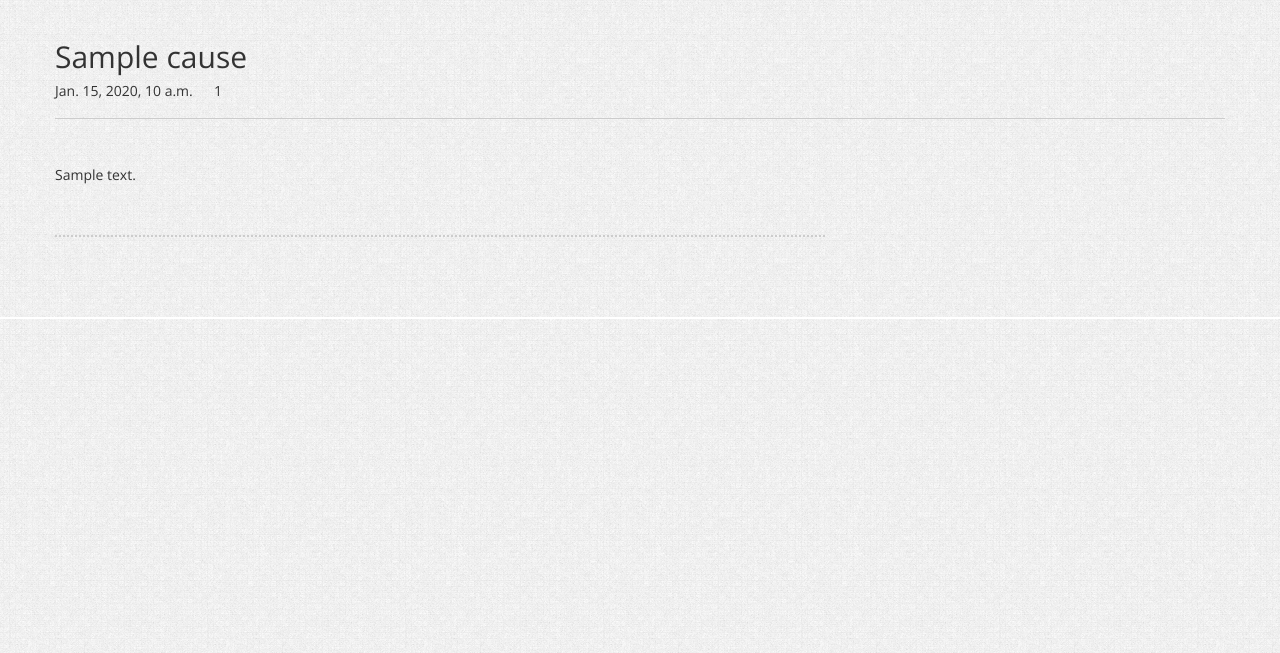
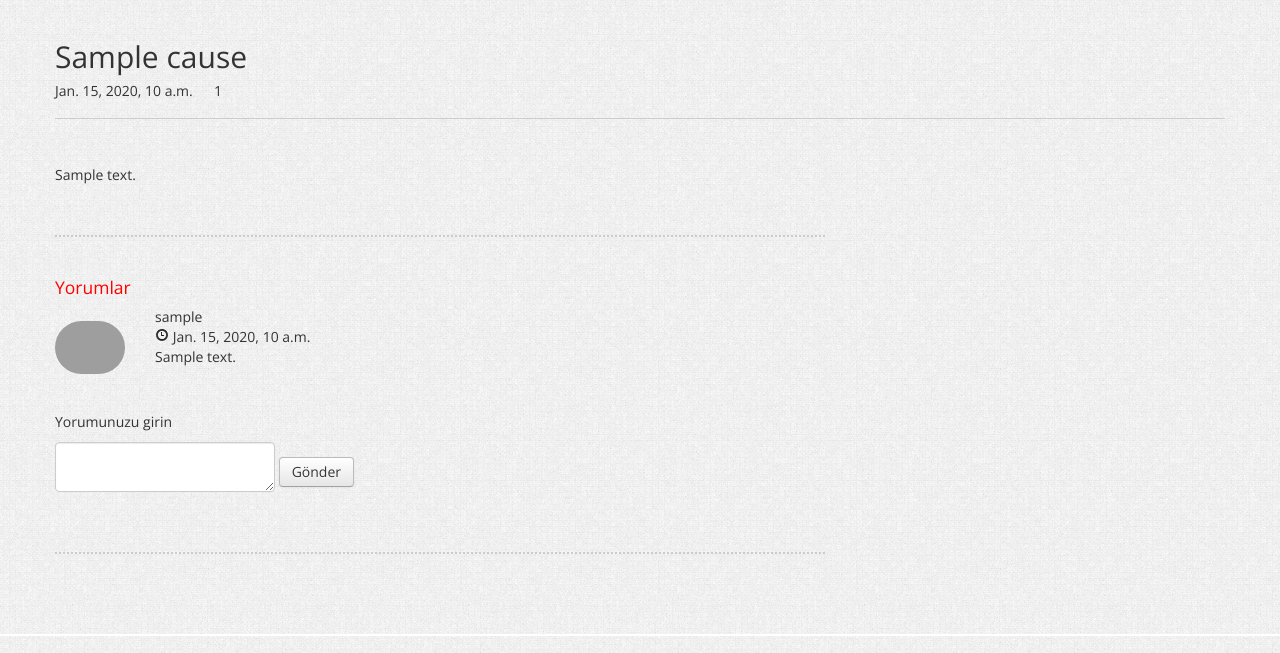
Before and after one commit to zekzekus/GeziMeclise, a Django app: template gezimeclise/templates/causes/cause_detail.html in a window 1280 px wide. Shown: the part 147-800 px from the top of the page. Run offline with Django 3.2, Linux system fonts and the light colour scheme; the template is opened without the code that fills it: most values are stand-ins (such as "Sample title", 1, 10 or a date in 2020); parts of the project's set-up code (start-up, migrations or seed data) failed here and were passed over; some libraries are stand-ins or nearby versions; grey boxes are pictures that could not be loaded.

Commit message:
comments implemented for causes

```diff
--- a/gezimeclise/causes/admin.py
+++ b/gezimeclise/causes/admin.py
@@ -1,5 +1,6 @@
 from django.contrib import admin
-from gezimeclise.causes.models import Cause
+from gezimeclise.causes.models import Cause, Comments
 
 
 admin.site.register(Cause)
+admin.site.register(Comments)
--- a/gezimeclise/causes/models.py
+++ b/gezimeclise/causes/models.py
@@ -28,4 +28,5 @@ class Comments(models.Model):
         GeziUser, related_name="comment_supporters", blank=True, null=True)
     dislikers = models.ManyToManyField(
         GeziUser, related_name="disliklers", blank=True, null=True)
+    pub_date = models.DateTimeField(auto_now_add=True)
     comment = models.TextField()
--- a/gezimeclise/templates/causes/cause_detail.html
+++ b/gezimeclise/templates/causes/cause_detail.html
@@ -21,9 +21,36 @@
                     <br>
                     <div class="post_content">
                     <p>{{cause.description}}</p>
-
                     </div>
                 </article>
+                <h4 style="color:red"> Yorumlar </h4>
+                <div id="post_comments">
+                    {% for comment in comments %}
+                    <div class="row">
+                        <figure class="span1">
+                            <img class="img-circle" src="http://graph.facebook.com/{{comment.commenter.facebook_id}}/picture?type=large">
+                        </figure>
+                        <div class="span7">
+                            <div class="comment_name">{{comment.commenter.username}}
+                            </div>
+                            <div class="comment_date">
+                                <i class="icon-time"></i>
+                                {{comment.pub_date}}
+                            </div>
+                            <div class="the_comment">
+                                <p>{{comment.comment}}</p>
+                            </div>
+                        </div>
+                    </div>
+                    {% endfor %}
+
+                    <h5>Yorumunuzu girin</h5>
+                 <form method="post" action="." class="horizontal">
+                    {% csrf_token %}
+                    <textarea name="comment" type="text"></textarea>
+                    <button type="submit" class="btn">Gönder</button>
+                 </form>
+                </div>
             </div>
         </div>
     </section>
```
Also changed, not shown: gezimeclise/causes/views.py (+26 -2 lines), gezimeclise/causes/migrations/0003_auto__add_field_comments_pub_date.py (added).
